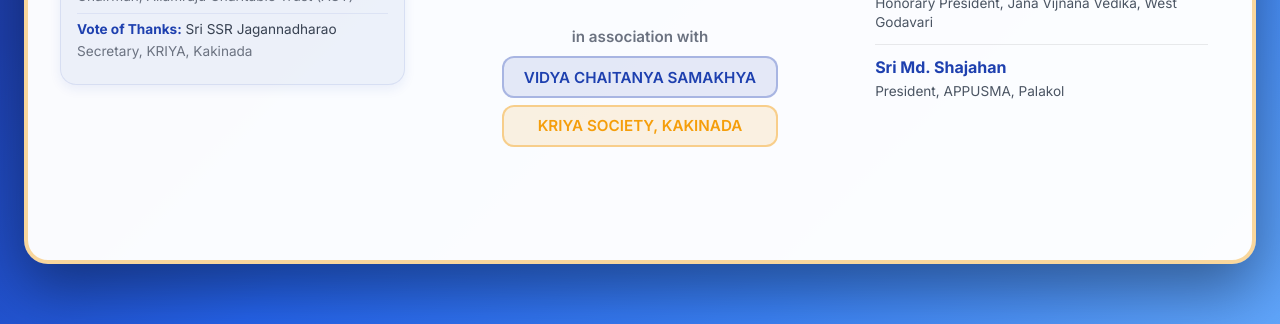
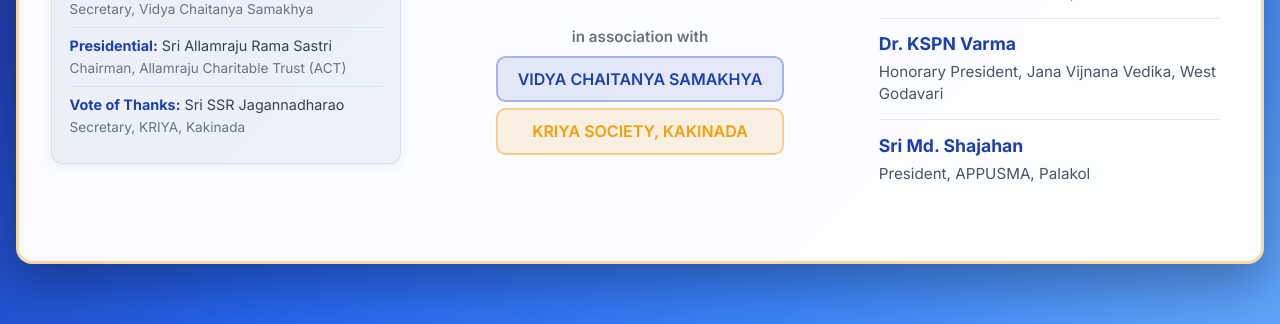
Before and after one commit to charansaisirigineedi/vidyaChaitianyaSamakya, a plain HTML site: page inaugural.html in a window 1280 px wide. Shown: the part 476-800 px from the top of the page. Drawn offline with nearby package versions, Linux system fonts and the light colour scheme.

Commit message:
style: adjust layout and typography for inaugural ceremony page, improving alignment, spacing, and visual consistency

```diff
--- a/inaugural.html
+++ b/inaugural.html
@@ -33,27 +33,33 @@
             height: 100%;
             width: 100vw;
             width: 100%;
+            display: -webkit-box;
+            display: -ms-flexbox;
             display: flex;
+            -webkit-box-align: center;
+            -ms-flex-align: center;
             align-items: center;
+            -webkit-box-pack: center;
+            -ms-flex-pack: center;
             justify-content: center;
             background: #1e40af;
             background: linear-gradient(135deg, #1e3a8a 0%, #1e40af 25%, #2563eb 50%, #3b82f6 75%, #60a5fa 100%);
-            padding: 1.5rem;
+            padding: 1rem;
         }
 
         .banner-card {
             background: #ffffff;
             background: rgba(255, 255, 255, 0.98);
-            border: 4px solid rgba(245, 158, 11, 0.4);
-            -webkit-box-shadow: 0 25px 60px rgba(0, 0, 0, 0.4);
-            -moz-box-shadow: 0 25px 60px rgba(0, 0, 0, 0.4);
-            box-shadow: 0 25px 60px rgba(0, 0, 0, 0.4);
+            border: 3px solid rgba(245, 158, 11, 0.4);
+            -webkit-box-shadow: 0 20px 50px rgba(0, 0, 0, 0.3);
+            -moz-box-shadow: 0 20px 50px rgba(0, 0, 0, 0.3);
+            box-shadow: 0 20px 50px rgba(0, 0, 0, 0.3);
             width: 100%;
             max-width: 1600px;
             min-width: 1200px;
             height: auto;
             min-height: 85vh;
-            max-height: 95vh;
+            max-height: 92vh;
             display: -ms-grid;
             display: grid;
             -ms-grid-columns: 1.1fr 2rem 1.5fr 2rem 1.1fr;
@@ -61,23 +67,26 @@
             -ms-grid-rows: 1fr;
             grid-template-rows: 1fr;
             padding: 2rem;
-            -webkit-border-radius: 1.5rem;
-            -moz-border-radius: 1.5rem;
-            border-radius: 1.5rem;
+            -webkit-border-radius: 1rem;
+            -moz-border-radius: 1rem;
+            border-radius: 1rem;
             overflow: visible;
         }
 
         /* IE11 Grid fallback */
         .left-panel {
             -ms-grid-column: 1;
+            grid-column: 1;
         }
 
         .middle-panel {
             -ms-grid-column: 3;
+            grid-column: 2;
         }
 
         .right-panel {
             -ms-grid-column: 5;
+            grid-column: 3;
         }
 
         .left-panel, .right-panel {
@@ -88,9 +97,9 @@
             -webkit-box-direction: normal;
             -ms-flex-direction: column;
             flex-direction: column;
-            -webkit-box-pack: start;
-            -ms-flex-pack: start;
-            justify-content: flex-start;
+            -webkit-box-pack: center;
+            -ms-flex-pack: center;
+            justify-content: center;
             overflow: visible;
         }
 
@@ -133,15 +142,15 @@
             font-family: 'Playfair Display', serif;
             font-weight: 700;
             color: #1e40af;
-            margin-bottom: 0.75rem;
-            border-bottom: 3px solid #f59e0b;
+            margin-bottom: 0.9rem;
+            border-bottom: 2px solid #f59e0b;
             padding-bottom: 0.5rem;
-            font-size: 1.3rem;
+            font-size: 1.35rem;
             line-height: 1.2;
         }
 
         .guest-item {
-            padding: 0.75rem 0;
+            padding: 0.85rem 0;
             border-bottom: 1px solid rgba(0, 0, 0, 0.08);
             word-wrap: break-word;
             word-break: break-word;
@@ -162,17 +171,17 @@
         .guest-name {
             font-weight: 700;
             color: #1e40af;
-            font-size: 1rem;
-            line-height: 1.3;
-            margin-bottom: 0.25rem;
+            font-size: 1.1rem;
+            line-height: 1.35;
+            margin-bottom: 0.35rem;
             word-wrap: break-word;
             word-break: break-word;
         }
 
         .guest-title {
             color: #4b5563;
-            font-size: 0.85rem;
-            line-height: 1.4;
+            font-size: 0.95rem;
+            line-height: 1.45;
             word-wrap: break-word;
             word-break: break-word;
         }
@@ -184,20 +193,20 @@
             -moz-border-radius: 50%;
             border-radius: 50%;
             padding: 1.25rem;
-            border: 3px solid rgba(245, 158, 11, 0.4);
+            border: 2px solid rgba(245, 158, 11, 0.4);
             margin-bottom: 1rem;
-            -webkit-box-shadow: 0 8px 24px rgba(30, 64, 175, 0.15);
-            -moz-box-shadow: 0 8px 24px rgba(30, 64, 175, 0.15);
-            box-shadow: 0 8px 24px rgba(30, 64, 175, 0.15);
+            -webkit-box-shadow: 0 6px 20px rgba(30, 64, 175, 0.12);
+            -moz-box-shadow: 0 6px 20px rgba(30, 64, 175, 0.12);
+            box-shadow: 0 6px 20px rgba(30, 64, 175, 0.12);
         }
 
         .main-title {
             font-family: 'Playfair Display', serif;
             font-weight: 900;
-            font-size: 2.2rem;
-            line-height: 1.2;
+            font-size: 2.4rem;
+            line-height: 1.15;
             color: #1e40af;
-            margin-bottom: 0.5rem;
+            margin-bottom: 0.6rem;
             word-wrap: break-word;
             word-break: break-word;
         }
@@ -205,9 +214,9 @@
         .sub-title {
             font-family: 'Playfair Display', serif;
             font-weight: 700;
-            font-size: 1.8rem;
+            font-size: 1.9rem;
             color: #f59e0b;
-            margin-bottom: 0.75rem;
+            margin-bottom: 0.7rem;
             word-wrap: break-word;
             word-break: break-word;
         }
@@ -215,14 +224,14 @@
         .association-badge {
             background: rgba(30, 64, 175, 0.1);
             border: 2px solid rgba(30, 64, 175, 0.3);
-            -webkit-border-radius: 0.75rem;
-            -moz-border-radius: 0.75rem;
-            border-radius: 0.75rem;
-            padding: 0.6rem 1.25rem;
+            -webkit-border-radius: 0.6rem;
+            -moz-border-radius: 0.6rem;
+            border-radius: 0.6rem;
+            padding: 0.7rem 1.25rem;
             margin: 0.4rem 0;
             font-weight: 600;
             color: #1e40af;
-            font-size: 0.95rem;
+            font-size: 1rem;
             word-wrap: break-word;
             word-break: break-word;
         }
@@ -231,16 +240,16 @@
             background: rgba(245, 158, 11, 0.12);
             background: linear-gradient(135deg, rgba(245, 158, 11, 0.12) 0%, rgba(251, 191, 36, 0.12) 100%);
             border: 2px solid rgba(245, 158, 11, 0.5);
-            -webkit-border-radius: 1.25rem;
-            -moz-border-radius: 1.25rem;
-            border-radius: 1.25rem;
+            -webkit-border-radius: 1rem;
+            -moz-border-radius: 1rem;
+            border-radius: 1rem;
             padding: 1.5rem;
             margin-bottom: 1rem;
             word-wrap: break-word;
             word-break: break-word;
-            -webkit-box-shadow: 0 8px 20px rgba(245, 158, 11, 0.15);
-            -moz-box-shadow: 0 8px 20px rgba(245, 158, 11, 0.15);
-            box-shadow: 0 8px 20px rgba(245, 158, 11, 0.15);
+            -webkit-box-shadow: 0 6px 16px rgba(245, 158, 11, 0.12);
+            -moz-box-shadow: 0 6px 16px rgba(245, 158, 11, 0.12);
+            box-shadow: 0 6px 16px rgba(245, 158, 11, 0.12);
         }
 
         .guests-section {
@@ -248,7 +257,7 @@
             -ms-flex: 1;
             flex: 1;
             overflow: visible;
-            padding-right: 0.75rem;
+            padding-right: 0.5rem;
             display: -webkit-box;
             display: -ms-flexbox;
             display: flex;
@@ -256,7 +265,9 @@
             -webkit-box-direction: normal;
             -ms-flex-direction: column;
             flex-direction: column;
-            padding-top: 0.5rem;
+            -webkit-box-pack: center;
+            -ms-flex-pack: center;
+            justify-content: center;
         }
 
         .right-panel {
@@ -267,16 +278,19 @@
             -webkit-box-direction: normal;
             -ms-flex-direction: column;
             flex-direction: column;
+            -webkit-box-pack: center;
+            -ms-flex-pack: center;
+            justify-content: center;
             overflow: visible;
         }
 
 
         .program-section {
             background: rgba(30, 64, 175, 0.06);
-            -webkit-border-radius: 1rem;
-            -moz-border-radius: 1rem;
-            border-radius: 1rem;
-            padding: 1rem;
+            -webkit-border-radius: 0.75rem;
+            -moz-border-radius: 0.75rem;
+            border-radius: 0.75rem;
+            padding: 1.1rem;
             -webkit-box-flex: 0;
             -ms-flex: 0 0 auto;
             flex: 0 0 auto;
@@ -291,14 +305,14 @@
             word-break: break-word;
             overflow: visible;
             border: 1px solid rgba(30, 64, 175, 0.1);
-            -webkit-box-shadow: 0 4px 12px rgba(30, 64, 175, 0.08);
-            -moz-box-shadow: 0 4px 12px rgba(30, 64, 175, 0.08);
-            box-shadow: 0 4px 12px rgba(30, 64, 175, 0.08);
+            -webkit-box-shadow: 0 3px 10px rgba(30, 64, 175, 0.06);
+            -moz-box-shadow: 0 3px 10px rgba(30, 64, 175, 0.06);
+            box-shadow: 0 3px 10px rgba(30, 64, 175, 0.06);
         }
 
         .program-item {
-            padding: 0.4rem 0;
-            font-size: 0.85rem;
+            padding: 0.5rem 0;
+            font-size: 0.9rem;
             color: #374151;
             line-height: 1.4;
             word-wrap: break-word;
@@ -323,7 +337,7 @@
             <div class="left-panel">
                 <!-- Chief Guest -->
                 <div class="chief-guest-box">
-                    <div class="section-title" style="font-size: 1.3rem; border-bottom: 3px solid #f59e0b; margin-bottom: 0.75rem; padding-bottom: 0.6rem;">CHIEF GUEST</div>
+                    <div class="section-title" style="font-size: 1.3rem; border-bottom: 2px solid #f59e0b; margin-bottom: 0.75rem; padding-bottom: 0.5rem;">CHIEF GUEST</div>
                     <div style="padding-top: 0.4rem;">
                         <div class="guest-name" style="font-size: 1.2rem; color: #1e40af; margin-bottom: 0.4rem; line-height: 1.3;">
                             Dr. Nimmala Rama Naidu
@@ -339,7 +353,7 @@
 
                 <!-- Programme -->
                 <div class="program-section">
-                    <div class="section-title" style="font-size: 1.1rem; margin-bottom: 0.6rem;">PROGRAMME</div>
+                    <div class="section-title" style="font-size: 1.15rem; margin-bottom: 0.65rem;">PROGRAMME</div>
                     <div class="program-item">
                         <span class="program-label">Welcome:</span> Polisetti Sri Sri<br>
                         <span style="font-size: 0.85rem; color: #6b7280; display: block; margin-top: 0.2rem;">Secretary, Vidya Chaitanya Samakhya</span>
@@ -365,7 +379,7 @@
                     <h1 class="main-title">
                         <span class="gold-text">INAUGURAL CEREMONY</span>
                     </h1>
-                    <h2 class="sub-title" style="font-size: 1.3rem; margin: 0.4rem 0; color: #6b7280; font-weight: 600;">of</h2>
+                    <h2 class="sub-title" style="font-size: 1.4rem; margin: 0.5rem 0; color: #6b7280; font-weight: 600;">of</h2>
                     <h2 class="sub-title">ACT SCIENCE CENTRE</h2>
                 </div>
 
@@ -373,8 +387,8 @@
                     <p style="font-size: 0.95rem; color: #6b7280; margin-bottom: 0.6rem; font-weight: 600;">
                         in association with
                     </p>
-                    <div class="association-badge" style="margin-bottom: 0.4rem; padding: 0.6rem 1.25rem; font-size: 0.95rem;">VIDYA CHAITANYA SAMAKHYA</div>
-                    <div class="association-badge" style="background: rgba(245, 158, 11, 0.12); border-color: rgba(245, 158, 11, 0.4); color: #f59e0b; padding: 0.6rem 1.25rem; font-size: 0.95rem;">
+                    <div class="association-badge" style="margin-bottom: 0.4rem;">VIDYA CHAITANYA SAMAKHYA</div>
+                    <div class="association-badge" style="background: rgba(245, 158, 11, 0.12); border-color: rgba(245, 158, 11, 0.4); color: #f59e0b;">
                         KRIYA SOCIETY, KAKINADA
                     </div>
                 </div>
@@ -385,7 +399,7 @@
             <div class="right-panel">
                 <!-- Guests of Honour -->
                 <div class="guests-section">
-                    <div class="section-title" style="font-size: 1.3rem; margin-bottom: 1rem; padding-bottom: 0.6rem;">GUESTS OF HONOUR</div>
+                    <div class="section-title" style="font-size: 1.3rem; margin-bottom: 1rem; padding-bottom: 0.5rem;">GUESTS OF HONOUR</div>
                     <div class="guest-item">
                         <div class="guest-name">Sri T. Rahul Kumar Reddy, IAS</div>
                         <div class="guest-title">Joint Collector, West Godavari</div>
```
